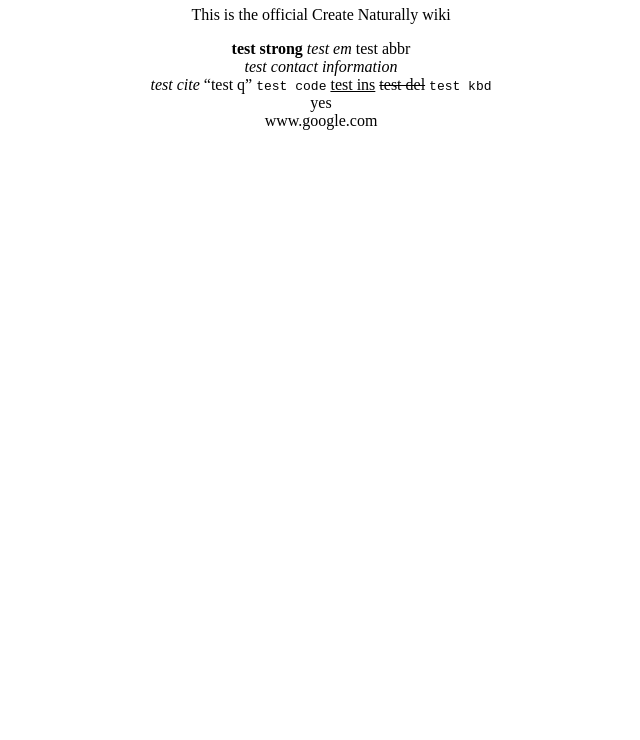
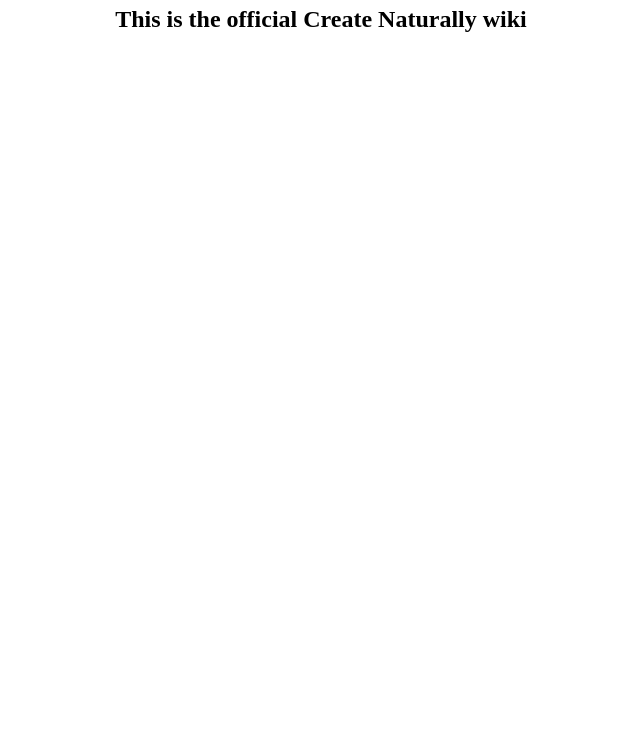
Before and after one commit to superma30/Create-Naturally, a plain HTML site: page index.html in a window 1280 px wide. Shown: the part 60-800 px from the top of the page, without its empty margins (319-959 px from the left). Drawn offline with Linux system fonts and the light colour scheme.

Commit message:
Update index.html

```diff
--- a/index.html
+++ b/index.html
@@ -7,20 +7,7 @@
 </head>
 <body>
     <h1>Create: Naturally</h1>
-    <p>This is the official Create Naturally wiki</p>
-    <strong>test strong</strong>
-    <em>test em</em>
-    <abbr>test abbr</abbr>
-    <address>test contact information</address>
-    <cite>test cite</cite>
-    <q>test q</q>
-    <code>test code</code>
-    <ins>test ins</ins>
-    <del>test del</del>
-    <kbd>test kbd</kbd>
-    <div>yes</div>
-    <a>www.google.com</a>
-
+    <h2>This is the official Create Naturally wiki</h2>
 
 </body>
 </html>
```
